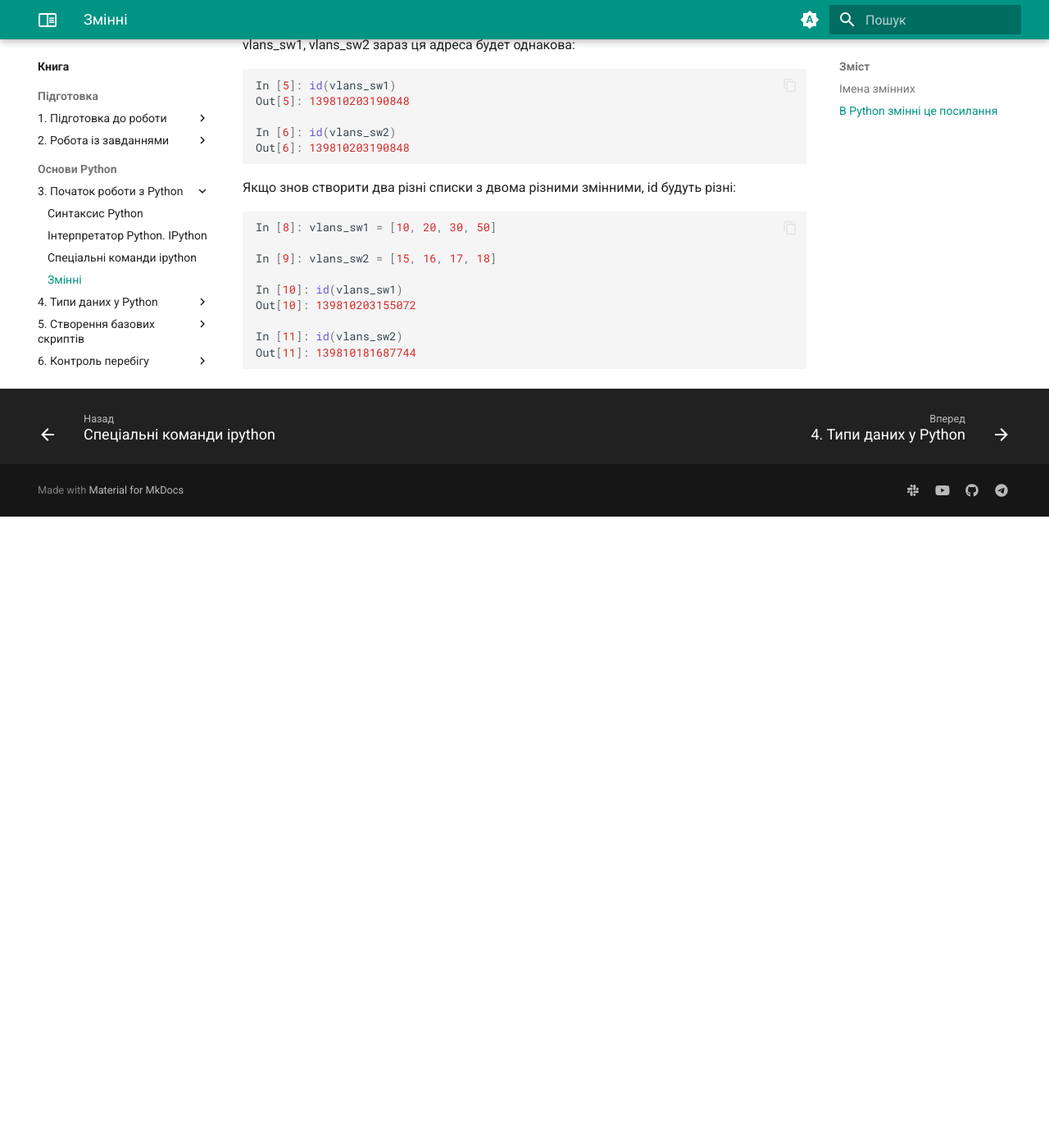
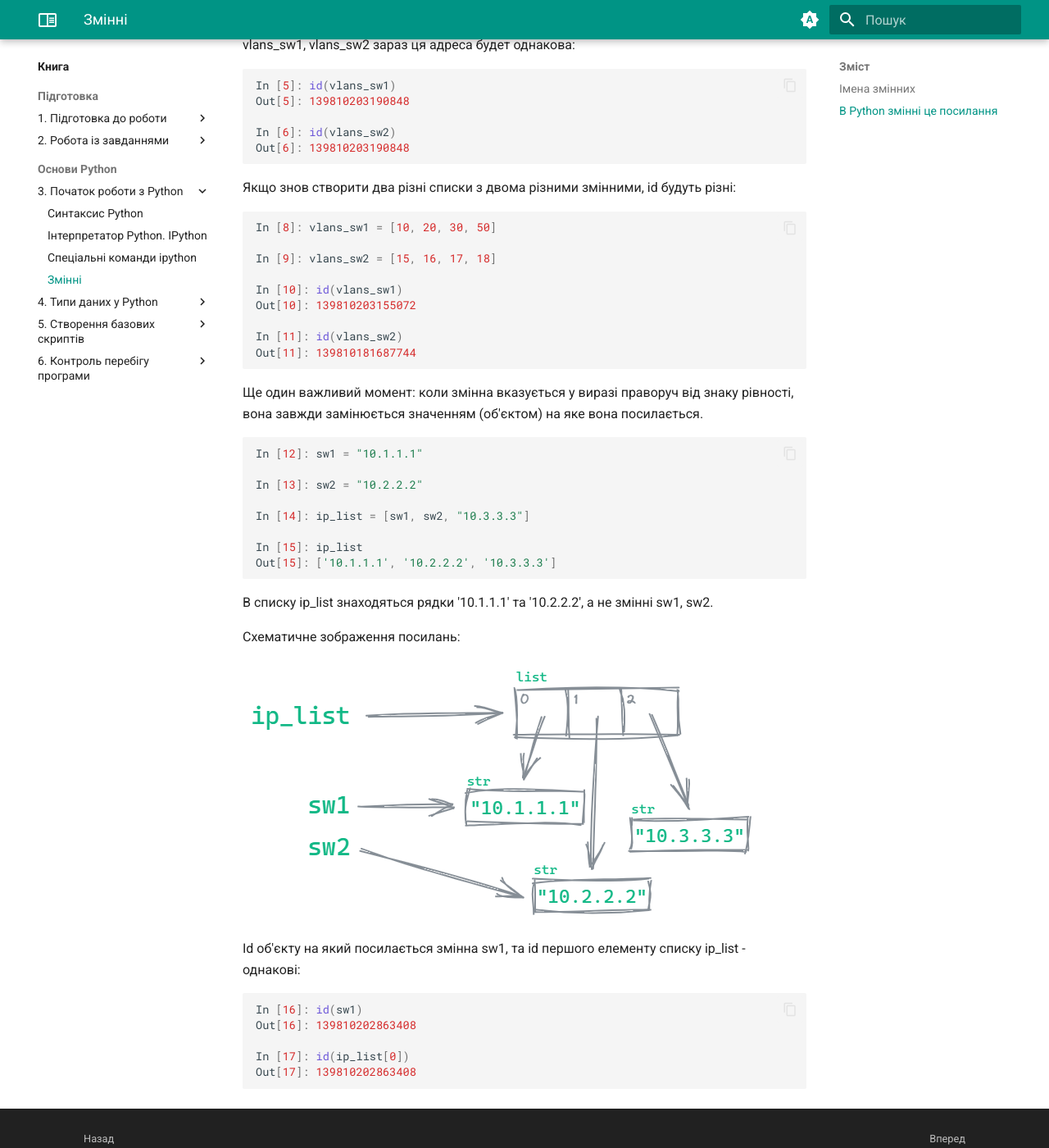
Before and after one commit to natenka/pyneng.io, an MkDocs documentation site: the page built from docs/book/03-start/variables.md, in a window 1280 px wide and 1400 px high, scrolled down 2568 px. Shown: the whole window at 82% size. Built offline with MkDocs 1.6.1 and Material for MkDocs 9.7.7, drawn with Linux system fonts in a browser that asks for light colours; before the commit the page ends 3198 px from its top, so only the background shows below that; some of the changed text lies outside the part shown.

Commit message:
UPD book 03: variables

````diff
--- a/docs/book/03-start/variables.md
+++ b/docs/book/03-start/variables.md
@@ -48,7 +48,7 @@ vlans_sw2 = [15, 16, 17, 18]
 host = "10.1.1.1"
 ```
 
-і відповідні об'єкти у пам'яті
+Ліворуч створені змінні, праворуч - відповідні об'єкти у пам'яті:
 
 ![vars1](https://pyneng.io/assets/images/variables_1.png)
 
@@ -94,6 +95,7 @@ In [3]: print(vlans_sw1)
 In [4]: print(vlans_sw2)
 [10, 20, 30, 50, 100]
 ```
+
 
 В Python є функціє id, яка дозволяє подивитися адресу об'єкту в пам'яті. Для
 змінних vlans_sw1, vlans_sw2 зараз ця адреса будет однакова:
@@ -119,3 +121,35 @@ Out[10]: 139810203155072
 In [11]: id(vlans_sw2)
 Out[11]: 139810181687744
 ```
+
+Ще один важливий момент: коли змінна вказується у виразі праворуч від знаку
+рівності, вона завжди замінюється значенням (об'єктом) на яке вона посилається.
+
+```python
+In [12]: sw1 = "10.1.1.1"
+
+In [13]: sw2 = "10.2.2.2"
+
+In [14]: ip_list = [sw1, sw2, "10.3.3.3"]
+
+In [15]: ip_list
+Out[15]: ['10.1.1.1', '10.2.2.2', '10.3.3.3']
+```
+
+В списку ip_list знаходяться рядки '10.1.1.1' та '10.2.2.2', а не змінні sw1, sw2.
+
+Схематичне зображення посилань:
+
+![vars3](https://pyneng.io/assets/images/variables_3.png)
+
+
+Id об'єкту на який посилається змінна sw1, та id першого елементу списку
+ip_list - однакові:
+
+```python
+In [16]: id(sw1)
+Out[16]: 139810202863408
+
+In [17]: id(ip_list[0])
+Out[17]: 139810202863408
+```
````
Also changed, not shown: other parts of docs/book/03-start/variables.md (+2 -1 lines).
